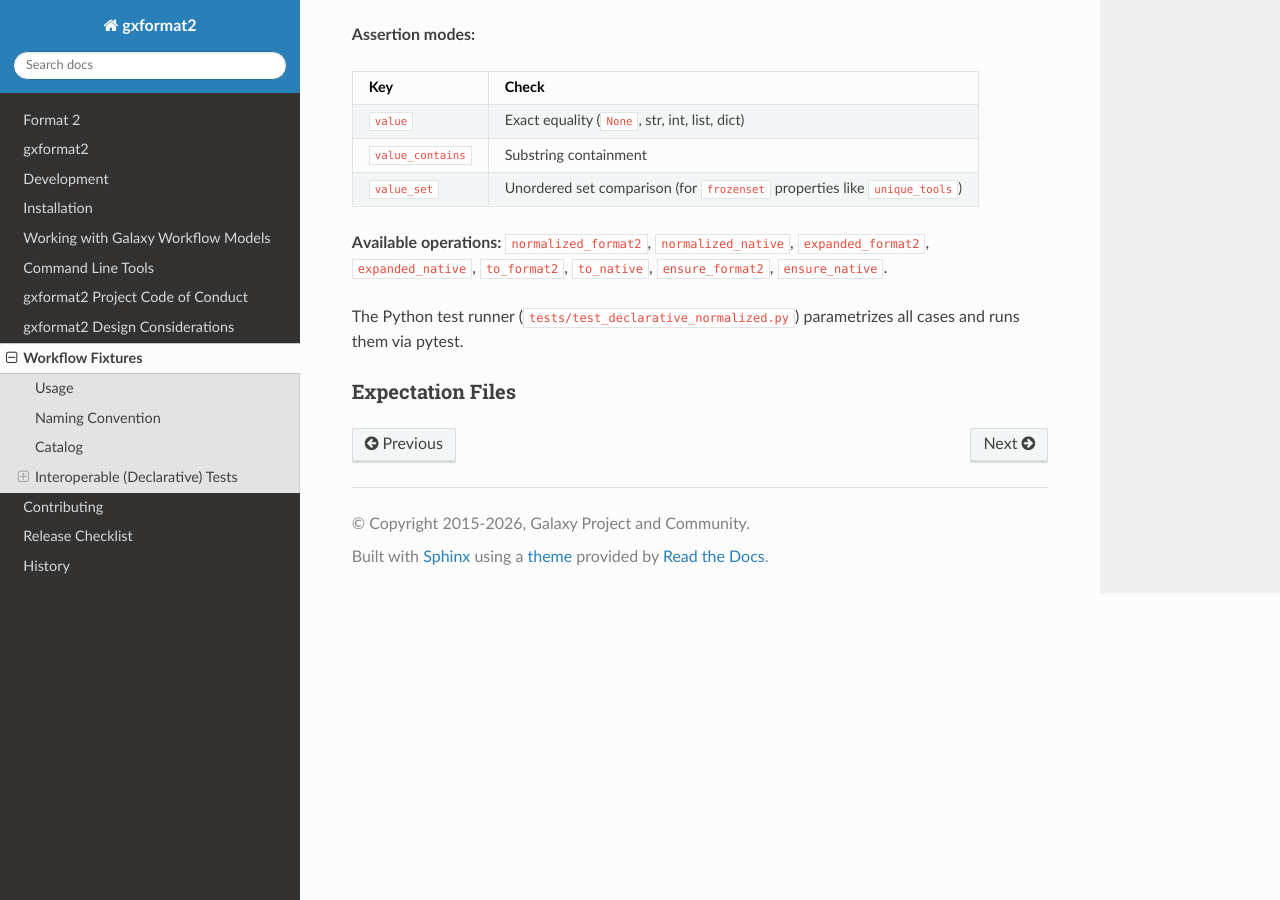
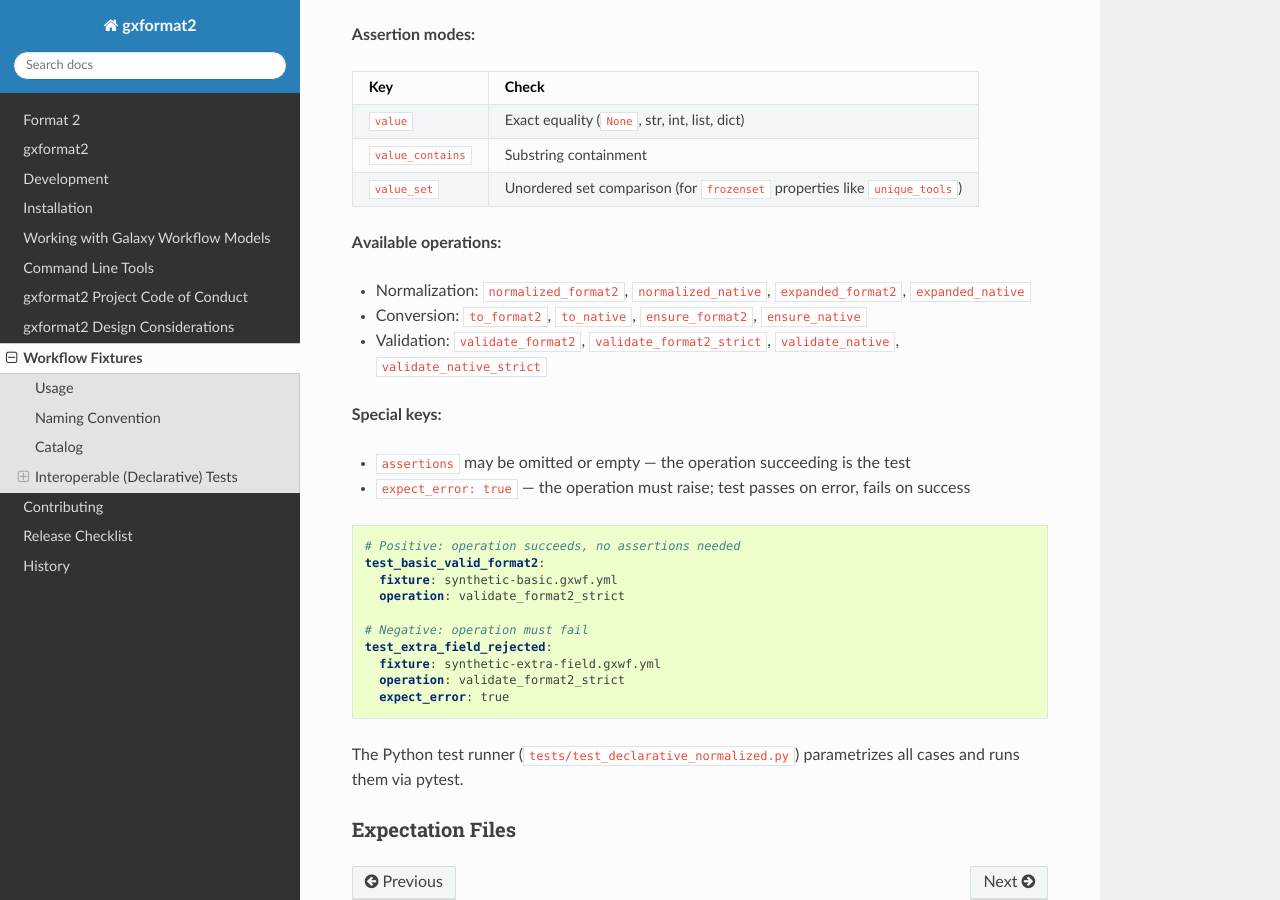
Before and after one commit to galaxyproject/gxformat2, a Sphinx documentation site: the page built from docs/examples.rst, in a window 1280 px wide and 900 px high, scrolled down 2128 px. Built offline with Sphinx 7.4.7 and the Read the Docs theme 3.1.0, drawn with Linux system fonts in a browser that asks for light colours.

Commit message:
Add schema validation operations and expect_error to declarative tests
validate_format2[_strict] and validate_native[_strict] operations with
positive and negative fixtures. Assertions now optional; expect_error
inverts success condition for testing invalid workflows.

Co-Authored-By: Claude Opus 4.6 (1M context) <noreply@anthropic.com>

```diff
--- a/docs/examples.rst
+++ b/docs/examples.rst
@@ -125,9 +125,29 @@ an operation, and a list of path-based assertions against the result.
    * - ``value_set``
      - Unordered set comparison (for ``frozenset`` properties like ``unique_tools``)
 
-**Available operations:** ``normalized_format2``, ``normalized_native``,
-``expanded_format2``, ``expanded_native``, ``to_format2``, ``to_native``,
-``ensure_format2``, ``ensure_native``.
+**Available operations:**
+
+- Normalization: ``normalized_format2``, ``normalized_native``, ``expanded_format2``, ``expanded_native``
+- Conversion: ``to_format2``, ``to_native``, ``ensure_format2``, ``ensure_native``
+- Validation: ``validate_format2``, ``validate_format2_strict``, ``validate_native``, ``validate_native_strict``
+
+**Special keys:**
+
+- ``assertions`` may be omitted or empty — the operation succeeding is the test
+- ``expect_error: true`` — the operation must raise; test passes on error, fails on success
+
+.. code-block:: yaml
+
+    # Positive: operation succeeds, no assertions needed
+    test_basic_valid_format2:
+      fixture: synthetic-basic.gxwf.yml
+      operation: validate_format2_strict
+
+    # Negative: operation must fail
+    test_extra_field_rejected:
+      fixture: synthetic-extra-field.gxwf.yml
+      operation: validate_format2_strict
+      expect_error: true
 
 The Python test runner (``tests/test_declarative_normalized.py``) parametrizes
 all cases and runs them via pytest.
```
Also changed, not shown: CLAUDE.md (+22 -3 lines), 8 other files.
